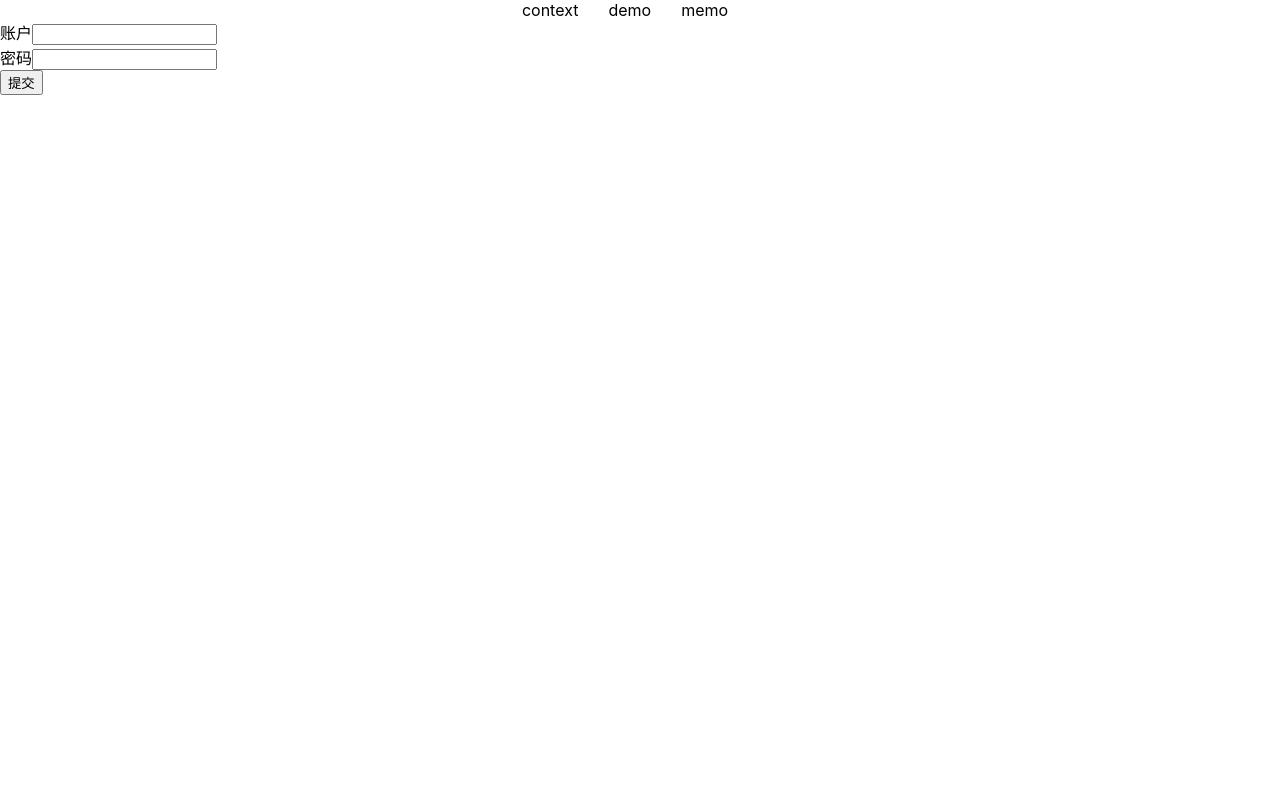
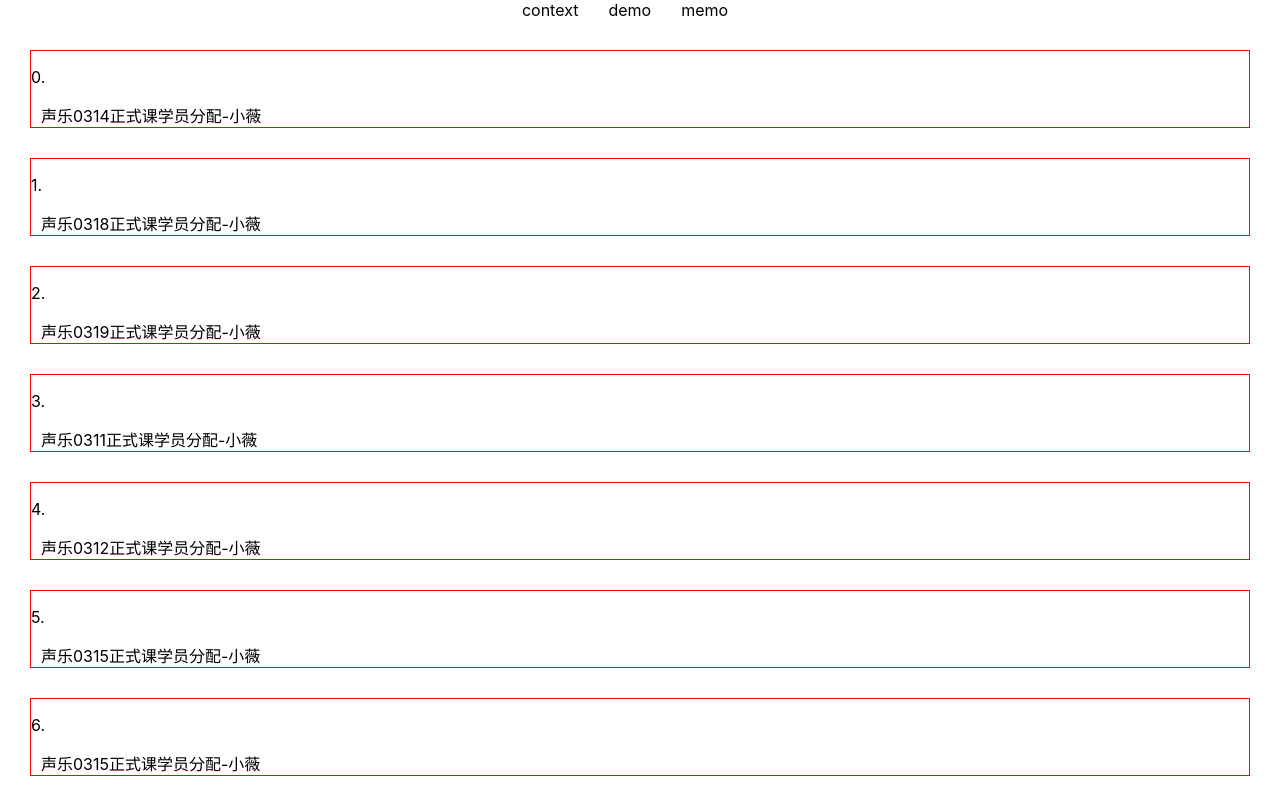
Before and after one commit to hsp996/react-case, a React (Create React App) app: page /demo in a window 1280 px wide. Shown: the top 800 px of the page. Built offline with nearby package versions, Linux system fonts and the light colour scheme.

Commit message:
scrolToView

```diff
--- a/src/App.js
+++ b/src/App.js
@@ -4,7 +4,7 @@ import {BrowserRouter, useHistory, Redirect} from "react-router-dom";
 import {renderRoutes, } from "react-router-config";
 import Context from './pages/context'
 import UseMemo from '@/pages/use-memo'
-import Index from './pages/demo'
+import Index from './pages/Scroll'
 
 const routerList = [
     {
--- a/src/components/ScrollView/index.tsx
+++ b/src/components/ScrollView/index.tsx
@@ -0,0 +1,63 @@
+import React from 'react'
+import _ from 'lodash'
+
+
+class ScrollView extends React.Component<any, any>{
+
+    constructor(props: any) {
+        super(props);
+        this.state = {
+            list:[]
+        }
+        this.handleScrollToLower = _.debounce(this.handleScrollToLower,500)
+        this.handlerScroll = this.handlerScroll.bind(this)
+    }
+    node: any = null
+
+    static getDerivedStateFromProps(newProps: any){
+        console.log(newProps)
+        const {list} = newProps
+        return {
+            list:list || []
+        }
+    }
+    getSnapshotBeforeUpdate(prevProps: Readonly<any>, prevState: Readonly<any>): any | null {
+        return this.node.scrollHeight
+    }
+
+    componentDidUpdate(prevProps: Readonly<any>, prevState: Readonly<any>, snapshot?: any) {
+        console.log(this.node.scrollHeight)
+        console.log(snapshot)
+    }
+    componentDidMount() {
+        window.addEventListener('scroll',this.handlerScroll)
+    }
+
+    handlerScroll(e: any){
+        console.log(e)
+        this.handleScrollToLower()
+    }
+    handleScrollToLower(){
+        const {scrollToLower} = this.props
+        const {scrollHeight,scrollTop,offsetHeight} = this.node
+        if (scrollHeight === (scrollTop + offsetHeight)){
+            console.log('到底了')
+            scrollToLower && scrollToLower()
+
+        }
+    }
+    render() {
+        const {component} = this.props
+        const {list} = this.state
+        return <div ref={node=> this.node = node}>
+            {
+                list.map((item: any, index: any)=>{
+                    return React.createElement(component,{item,key:index,index})
+                })
+            }
+        </div>;
+    }
+}
+
+
+export default ScrollView
--- /dev/null
+++ b/src/pages/Scroll/index.tsx
@@ -0,0 +1,58 @@
+import React,{useEffect,useState} from 'react'
+import ScrollView from '@/components/ScrollView/index'
+
+function Item(props: { index: any; item:any }){
+    const {item,index} = props
+    return (
+        <div style={{border:'1px solid red',margin:'30px'}}>
+            <p>{index}.</p>
+            <div style={{marginLeft:'10px'}}>{item.title}</div>
+        </div>
+    )
+}
+
+
+function Index(){
+    const [dataList, setDataList] = useState([])
+    useEffect(()=>{
+        const list = [
+            {title:'声乐0314正式课学员分配-小薇'},
+            {title:'声乐0318正式课学员分配-小薇'},
+            {title:'声乐0319正式课学员分配-小薇'},
+            {title:'声乐0311正式课学员分配-小薇'},
+            {title:'声乐0312正式课学员分配-小薇'},
+            {title:'声乐0315正式课学员分配-小薇'},
+            {title:'声乐0315正式课学员分配-小薇'},
+            {title:'声乐0315正式课学员分配-小薇'},
+            {title:'声乐0315正式课学员分配-小薇'},
+            {title:'声乐0315正式课学员分配-小薇'},
+            {title:'声乐0315正式课学员分配-小薇'},
+            {title:'声乐0315正式课学员分配-小薇'},
+        ]
+        setDataList((data)=>{
+            return data.concat(list)
+        })
+    },[])
+    const getData=()=>{
+        const list = [
+            {title:'声乐03正式课学员分配-小薇'},
+            {title:'声乐03正式课学员分配-小薇'},
+            {title:'声乐03正式课学员分配-小薇'},
+            {title:'声乐03正式课学员分配-小薇'},
+            {title:'声乐03正式课学员分配-小薇'},
+            {title:'声乐03正式课学员分配-小薇'},
+            {title:'声乐03正式课学员分配-小薇'},
+            {title:'声乐03正式课学员分配-小薇'},
+        ]
+        setDataList((data)=>{
+            return data.concat(list)
+        })
+    }
+    return (
+        <ScrollView scrollToLower={getData} scroll={()=>{}} component={Item} list={dataList}>
+
+        </ScrollView>
+    )
+}
+
+export default Index
```
Also changed, not shown: tsconfig.json (+7 -1 lines).
